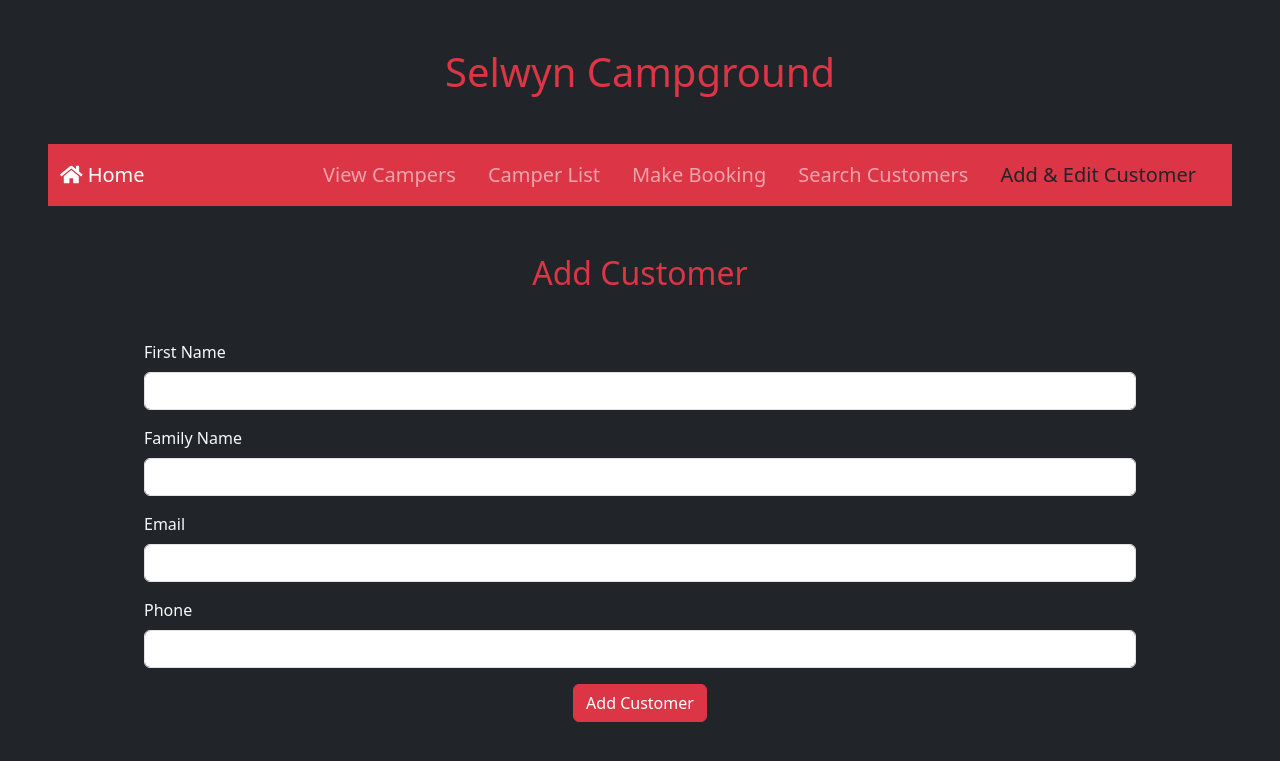
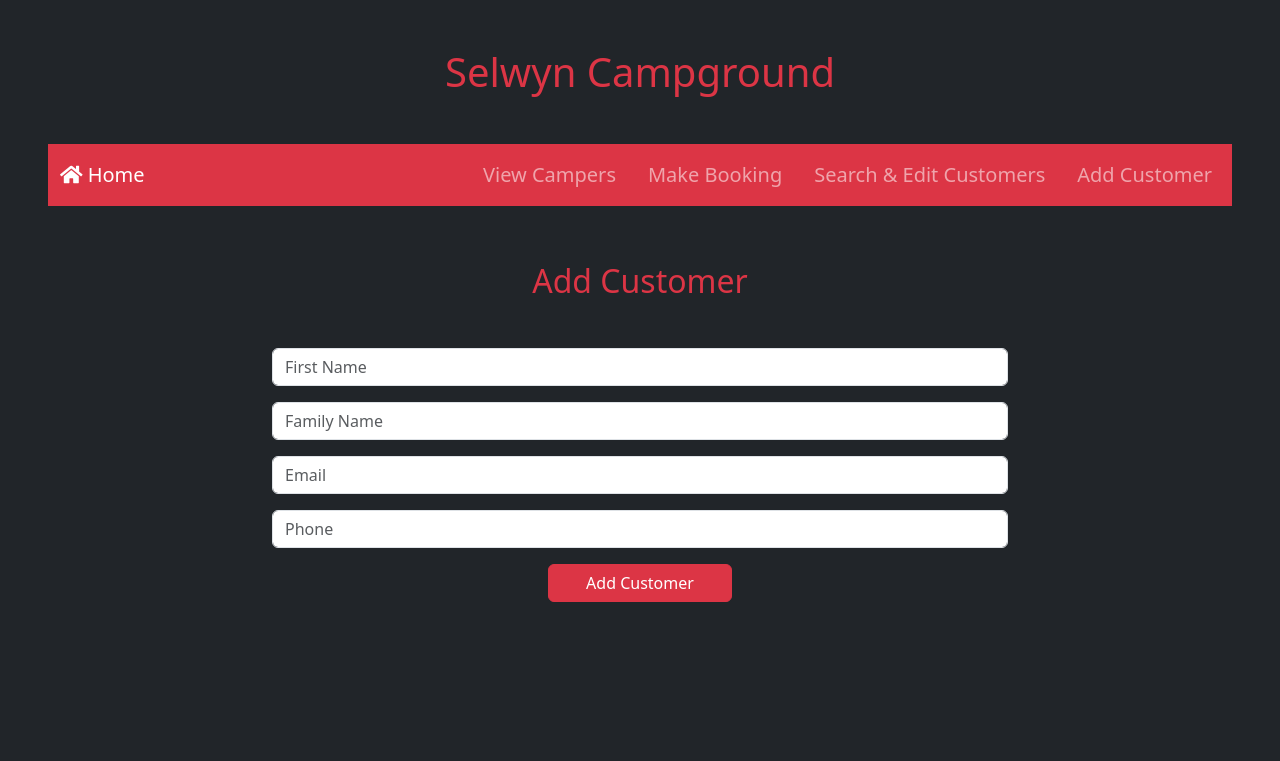
Before and after one commit to sue-zadeh/Sql-Python-Flask, a Flask app: page /add_edit_customer in a window 1280 px wide. Shown: the top 761 px of the page. Run offline with Flask 3, Linux system fonts and the light colour scheme; some libraries are stand-ins or nearby versions.

Commit message:
add some style- bootstrap

```diff
--- a/app.py
+++ b/app.py
@@ -86,35 +86,27 @@ def booking():
         return render_template("bookingform.html", customerlist = customerList, bookingdate=bookingDate, sitelist = siteList, bookingnights = bookingNights)
 
   # booking/add
-@app.route("/booking/add", methods=['POST'])
 def makebooking():
-    cursor, conn = getCursor()
-    if not cursor:
-        flash("Database connection could not be established.", "error")
+    site = request.form.get('site')
+    customer = request.form.get('customer')
+    booking_date = request.form.get('bookingdate')
+    occupancy = request.form.get('occupancy')
+    booking_nights = int(request.form.get('bookingnights'))
+    cursor = getCursor()
+    end_date = datetime.strptime(booking_date, '%Y-%m-%d') + timedelta(days=booking_nights)
+    try:
+        cursor.execute("INSERT INTO bookings (site, customer, booking_date, end_date, occupancy) VALUES (%s, %s, %s, %s, %s)", (site, customer, booking_date, end_date.strftime('%Y-%m-%d'), occupancy))
+        flash('Booking successfully added!')
         return redirect(url_for('booking'))
-
-    try:
-        site = request.form.get('site')
-        customer = request.form.get('customer')
-        booking_date = request.form.get('bookingdate')
-        occupancy = request.form.get('occupancy')
-        booking_nights = int(request.form.get('bookingnights'))
-        end_date = datetime.strptime(booking_date, '%Y-%m-%d') + timedelta(days=booking_nights)
-
-        cursor.execute("INSERT INTO bookings (site, customer, booking_date, end_date, occupancy) VALUES (%s, %s, %s, %s, %s)",
-                       (site, customer, booking_date, end_date.strftime('%Y-%m-%d'), occupancy))
-        conn.commit()
-        flash('Booking successfully added!', 'success')
     except mysql.connector.Error as err:
-        flash(f'Failed to add booking: {err}', 'error')
-
-    return redirect(url_for('booking'))
-
+        flash(f'Failed to add booking: {err}')
+        return redirect(url_for('bookingconfirmation.html'))
 
 # search customers
 @app.route("/search/customers", methods=['GET', 'POST'])
 def search_customers():
     results = []
+    message = ""
     if request.method == 'POST':
         search_query = request.form.get('search', '').strip()
         if search_query:
@@ -123,45 +115,48 @@ def search_customers():
                 cursor.execute("SELECT * FROM customers WHERE firstname LIKE %s OR familyname LIKE %s",
                                ('%' + search_query + '%', '%' + search_query + '%'))
                 results = cursor.fetchall()
-    return render_template("searchcustomers.html", results=results)
+                if not results:
+                    message = f"Sorry, there are no results for '{search_query}'."
+    return render_template("searchcustomers.html", results=results, message=message)
 
 
 
 # add_edit_customer
 @app.route('/add_edit_customer', methods=['GET', 'POST'])
 def add_edit_customer():
-    customer_id = request.args.get('id')
+    customer_id = request.args.get('id', None)
     cursor, conn = getCursor()
-    if not cursor:
-        flash("Database connection could not be established.", "error")
-        return render_template("error_page.html")
-
-    customer = None
-    if customer_id:
-        cursor.execute("SELECT * FROM customers WHERE customer_id = %s", (customer_id,))
-        customer = cursor.fetchone()
 
     if request.method == 'POST':
         firstname = request.form.get('firstname')
         familyname = request.form.get('familyname')
         email = request.form.get('email')
         phone = request.form.get('phone')
-        if customer:
-            cursor.execute("UPDATE customers SET firstname=%s, familyname=%s, email=%s, phone=%s WHERE customer_id=%s",
-                           (firstname, familyname, email, phone, customer_id))
+
+        if customer_id:  # Update existing customer
+            cursor.execute("""
+                UPDATE customers SET firstname=%s, familyname=%s, email=%s, phone=%s
+                WHERE customer_id=%s
+            """, (firstname, familyname, email, phone, customer_id))
             conn.commit()
             flash('Customer updated successfully!', 'success')
-        else:
-            cursor.execute("INSERT INTO customers (firstname, familyname, email, phone) VALUES (%s, %s, %s, %s)",
-                           (firstname, familyname, email, phone))
+        else:  # Add new customer
+            cursor.execute("""
+                INSERT INTO customers (firstname, familyname, email, phone)
+                VALUES (%s, %s, %s, %s)
+            """, (firstname, familyname, email, phone))
             conn.commit()
             flash('Customer added successfully!', 'success')
-        return redirect(url_for('add_edit_customer', id=customer_id if customer else cursor.lastrowid))
+            return redirect(url_for('add_edit_customer'))  # Redirect to clear form
 
-    return render_template("addeditcustomer.html", customer=customer)
-
-
-
+    customer = None
+    if customer_id:  # Load customer for editing
+        cursor.execute("SELECT * FROM customers WHERE customer_id = %s", (customer_id,))
+        customer = cursor.fetchone()
+        return render_template("addeditcustomer.html", customer=customer, mode='Edit')
+    else:
+        return render_template("addeditcustomer.html", customer=customer, mode='Add')
+    return render_template("addeditcustomer.html", mode='Add' if not customer else 'Edit', customer=customer)
 
 # for error handling
 if __name__ == "__main__":
--- a/templates/addeditcustomer.html
+++ b/templates/addeditcustomer.html
@@ -1,51 +1,45 @@
 {% extends "base.html" %}
 {% block content %}
 
-<div class="container-zone mt-5 justify-content-center mx-5">
-  <h2 class="text-danger text-center">{{ 'Edit' if customer else 'Add' }} Customer</h2>
-  <!--form for add or edit customer-->
-  <!-- Modal for Success Message -->
-<div class="modal fade" id="successModal" tabindex="-1" aria-labelledby="successModalLabel" aria-hidden="true">
-<div class="modal-dialog">
-<div class="modal-content">
-  <div class="modal-header">
-    <h5 class="modal-title" id="successModalLabel">Success!</h5>
-    <button type="button" class="btn-close" data-bs-dismiss="modal" aria-label="Close"></button>
-  </div>
-  <div class="modal-body">
-    Customer has been successfully added.
+<div class="container mt-5">
+  <div class="row justify-content-center">
+      <div class="col-md-8">
+          <h2 class="text-danger text-center mt-2">{{ mode }} Customer</h2>
+
+<!-- Flash messages -->
+{% with messages = get_flashed_messages(with_categories=true) %}
+    {% if messages %}
+        {% for category, message in messages %}
+            <div class=" fs-5 text-center alert alert-{{ category }}">{{ message }}</div>
+        {% endfor %}
+    {% endif %}
+{% endwith %}
+
+<!--form for adding customer-->
+  <form action="{{ url_for('add_edit_customer') }}" method="post" class="needs-validation novalidate mt-5">
+      <div class="mb-3">
+          <!--<label for="firstname" class="form-label text-light">First Name</label>-->
+          <input type="text" class="form-control " id="firstname" name="firstname" placeholder="First Name" value="{{ customer.firstname if customer else '' }}" required>
+      </div>
+      <div class="mb-3">
+         <!-- <label for="familyname" class="form-label text-light">Family Name</label>-->
+          <input type="text" class="form-control " id="familyname" name="familyname" placeholder="Family Name" value="{{ customer.familyname if customer else '' }}" required>
+      </div>
+      <div class="mb-3">
+         <!-- <label for="email" class="form-label text-light">Email</label>-->
+          <input type="email" class="form-control " id="email" name="email" placeholder="Email" value="{{ customer.email if customer else '' }}" required>
+      </div>
+      <div class="mb-3">
+          <!--<label for="phone" class="form-label text-light">Phone</label>-->
+          <input type="text" class="form-control " id="phone"  name="phone" placeholder="Phone" value="{{ customer.phone if customer else '' }}" required>
+      </div>
+      <div class="d-flex justify-content-center">
+          <button type="submit" class="btn btn-danger btn-outline-successprimary justify-content-center fs-6 w-25">{{ 'Update' if customer else 'Add' }} Customer</button>
+      </div>
+
+    </form>
   </div>
 </div>
 </div>
-</div>
-<!--form for adding customer-->
-  <form action="{{ url_for('add_edit_customer') }}" method="post" class="m-5 needs-validation novalidate">
-      <div class="mb-3">
-          <label for="firstname" class="form-label text-light">First Name</label>
-          <input type="text" class="form-control" id="firstname" name="firstname" value="{{ customer[1].firstname if customer else '' }}" required>
-      </div>
-      <div class="mb-3">
-          <label for="familyname" class="form-label text-light">Family Name</label>
-          <input type="text" class="form-control" id="familyname" name="familyname" value="{{ customer[2].familyname if customer else '' }}" required>
-      </div>
-      <div class="mb-3">
-          <label for="email" class="form-label text-light">Email</label>
-          <input type="email" class="form-control" id="email" name="email" value="{{ customer[3].email if customer else '' }}" required>
-      </div>
-      <div class="mb-3">
-          <label for="phone" class="form-label text-light">Phone</label>
-          <input type="text" class="form-control p53" id="phone" name="phone" value="{{ customer[4].phone if customer else '' }}" required>
-      </div>
-      <div class="d-flex justify-content-center">
-          <button type="submit" class="btn btn-danger">{{ 'Update' if customer else 'Add' }} Customer</button>
-      </div>
 
-  </form>
-  {% for message in get_flashed_messages() %}
-  <script>
-    $(document).ready(function(){
-      $('#successModal').modal('show');
-    });
-  </script>
-{% endfor %}
 {% endblock %}
--- a/templates/base.html
+++ b/templates/base.html
@@ -20,26 +20,30 @@
                 <span class="navbar-toggler-icon"></span>
             </button>
             <!--Navbar items styled with bootstrap-->
-            <div class="collapse navbar-collapse" id="navbarNav">
-                <ul class="navbar-nav ms-auto text-light">
+            <div class="collapse navbar-collapse pr-4" id="navbarNav">
+                <ul class="navbar-nav ms-auto text-light pr-4">
 
                     <li class="nav-item pe-3 text-light">
                       <!--code in the double parantesis is for turning text black, when the page is open-->
                         <a class="nav-link fs-5 {{ 'text-dark' if request.endpoint == 'campers' else '' }}" href="{{ url_for('campers') }}">View Campers</a>
                     </li>
-                    <li class="nav-item pe-3 text-light">
+                    <!--<li class="nav-item pe-3 text-light">
                         <a class="nav-link fs-5 {{ 'text-dark' if request.endpoint == 'camper_list' else '' }}" href="{{ url_for('camper_list') }}">Camper List</a>
-                    </li>
+                    </li>-->
                     <li class="nav-item pe-3 text-light">
                         <a class="nav-link fs-5 {{ 'text-dark' if request.endpoint == 'booking' else '' }}"  href="{{ url_for('booking') }}">Make Booking</a>
                     </li>
                     <li class="nav-item pe-3 text-light">
-                        <a class="nav-link fs-5 {{ 'text-dark' if request.endpoint == 'search_customers' else '' }}" href="{{ url_for('search_customers') }}">Search Customers</a>
-                    </li>
-                    <li class="nav-item pe-3 text-light">
-                        <a class="nav-link fs-5 {{ 'text-dark' if request.endpoint == 'add_edit_customer' else '' }}" href="{{ url_for('add_edit_customer') }}">Add & Edit Customer</a>
-                    </li>
-                </ul>
+                        <a class="nav-link fs-5 {{ 'text-dark' if request.endpoint == 'search_customers' else '' }}" href="{{ url_for('search_customers') }}">Search & Edit Customers</a>
+                      </li>
+                        <li class="nav-item">
+                          {% if mode == 'Edit' %}
+                              <a class="nav-link fs-5" href="{{ url_for('add_edit_customer') }}">Edit Customer</a>
+                          {% else %}
+                              <a class="nav-link fs-5" href="{{ url_for('add_edit_customer') }}">Add Customer</a>
+                          {% endif %}
+                      </li>
+                 </ul>
             </div>
         </div>
     </nav>
```
Also changed, not shown: templates/camperlist.html (+8 -0 lines), templates/datepicker.html (+13 -9 lines), templates/datepickercamper.html (+6 -2 lines), templates/searchcustomers.html (+15 -9 lines), README.md, 2 other files.
